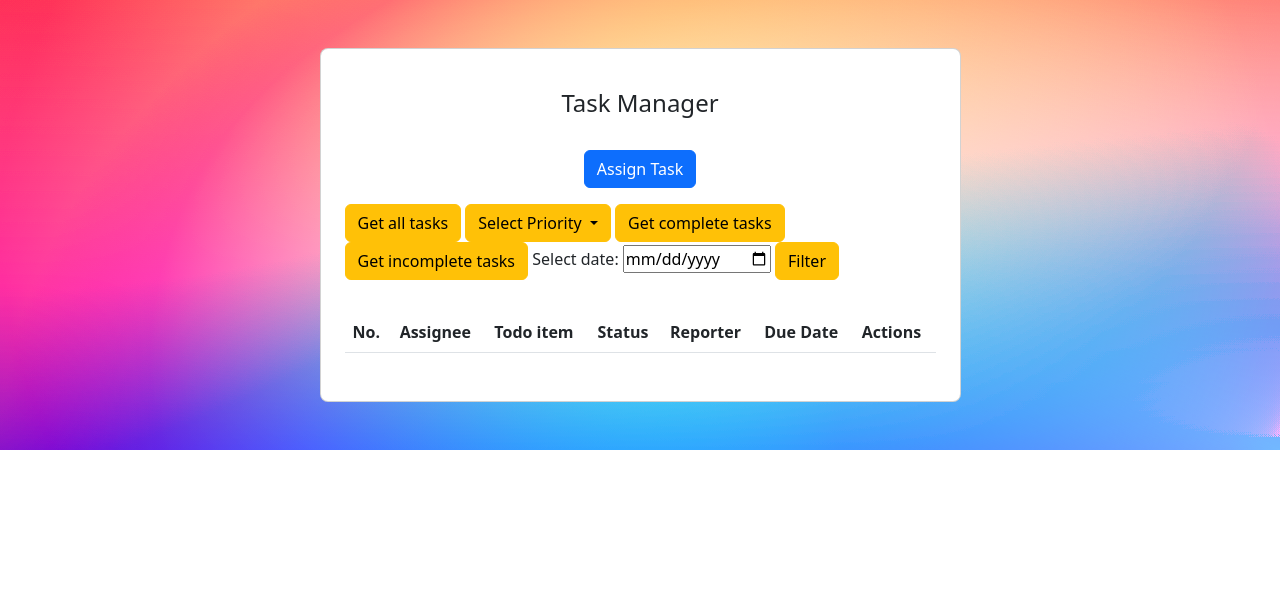
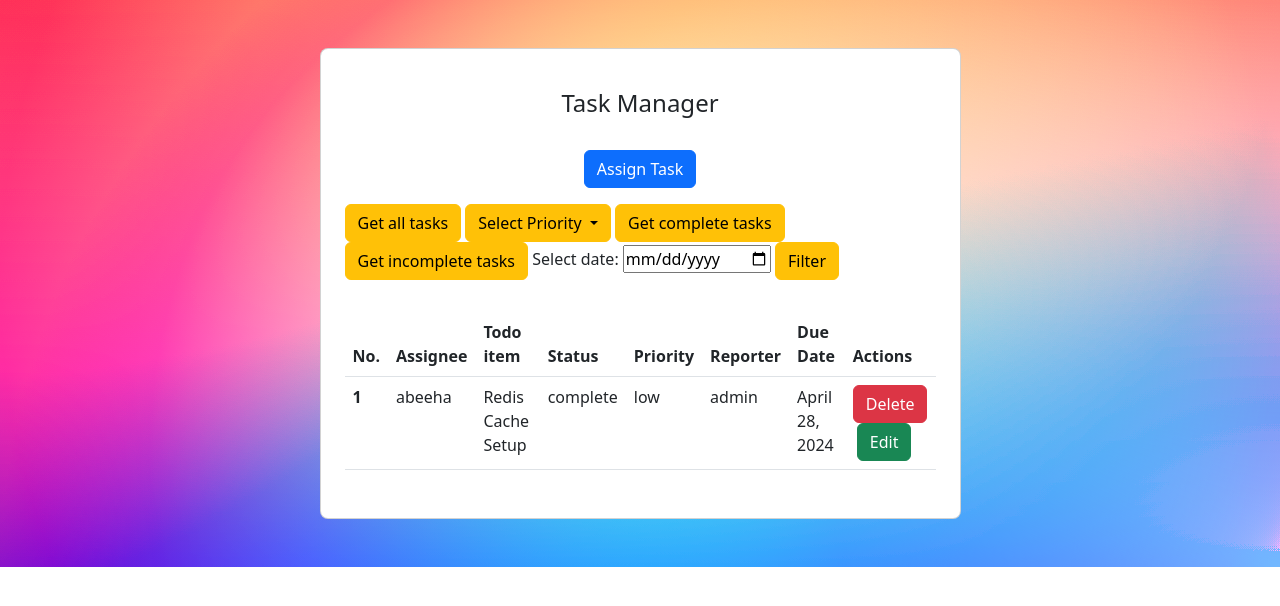
Before and after one commit to abeeehaa/TaskManager, a Django app: page /tasks/complete/ in a window 1280 px wide. Shown: the part 56-662 px from the top of the page. Run offline with Django 4.2, Linux system fonts and the light colour scheme; a user stored in the database is signed in; data comes from the database, SQL or seed files in the repository; both versions use the stored data as it was after the commit; lists and menus that the app fills with data are empty; some libraries are stand-ins or nearby versions.

Commit message:
removed minor bugs

```diff
--- a/tasks/models.py
+++ b/tasks/models.py
@@ -4,7 +4,7 @@ from django.contrib.auth.models import User
 class Task(models.Model):
     STATUS_CHOICES = (
         ('incomplete', 'Incomplete'),
-        ('complete', 'Complete'),
+        ('complete', 'Done'),
         ('in_progress', 'In Progress'),
         ('to_do', 'To Do'),
 
--- a/tasks/views.py
+++ b/tasks/views.py
@@ -90,15 +90,26 @@ class TaskListView(LoginRequiredMixin, ListView):
             tasks = Task.objects.filter(Q(assigned_to_user=self.request.user) | Q(assigned_by=self.request.user))
             return tasks
         elif status == 'priority' and priority in ['high', 'medium', 'low']:
-            return Task.objects.filter(priority=priority)
+            return Task.objects.filter(
+                Q(priority=priority) &
+                (Q(assigned_by=self.request.user) | Q(assigned_to_user=self.request.user))
+            )
         elif status == 'complete':
-            return Task.objects.filter(assigned_to_user=self.request.user, status='complete')
+            return Task.objects.filter(
+                Q(status='complete') &
+                (Q(assigned_by=self.request.user) | Q(assigned_to_user=self.request.user))
+            )
         elif status == 'incomplete':
-            return Task.objects.filter(assigned_to_user=self.request.user, status='incomplete')
+            return Task.objects.filter(
+                Q(status__in=['incomplete', 'to_do', 'in_progress']) &
+                (Q(assigned_by=self.request.user) | Q(assigned_to_user=self.request.user))
+            )
         elif status == 'date':
             date_str = self.request.GET.get('date')
             date = datetime.strptime(date_str, '%Y-%m-%d').date()
-            return Task.objects.filter(assigned_to_user=self.request.user, due_date=date)
+            return Task.objects.filter(
+                assigned_to_user=self.request.user, due_date=date
+            )
         else:
             return Task.objects.none()
 
@@ -162,11 +173,7 @@ class AssignTaskView(LoginRequiredMixin, View):
         return render(request, self.template_name, context)
 
     def post(self, request):
-        # team_id = request.POST.get('team')
-        # team = Team.objects.get(id=team_id)
-        # team_members = TeamMember.objects.filter(team=team)
 
-        # Assuming Task model has fields: title, description, due_date, priority, status
         title = request.POST.get('title')
         description = request.POST.get('description')
         due_date = request.POST.get('due_date')
--- a/templates/task_list.html
+++ b/templates/task_list.html
@@ -52,6 +52,7 @@
                     <th scope="col">Assignee</th>
                     <th scope="col">Todo item</th>
                     <th scope="col">Status</th>
+                    <th scope="col">Priority</th>
                     <th scope="col">Reporter</th>
                     <th scope="col">Due Date</th>
                     <th scope="col">Actions</th>
@@ -64,6 +65,7 @@
                       <td>{{ task.assigned_to_user.username }}</td>
                       <td>{{ task.title }}</td>
                       <td>{{ task.status }}</td>
+                      <td>{{ task.priority }}</td>
                       <td>{{ task.assigned_by.username }}</td>
                       <td>{{ task.due_date }}</td>
                       <td>
--- a/templates/update_task.html
+++ b/templates/update_task.html
@@ -45,7 +45,7 @@
                                 <div class="col-md-6 mb-4">
                                     <div data-mdb-input-init class="form-outline datepicker">
                                         <label for="due_date">Select due date</label>
-                                        <input type="date" class="form-control" name="due_date" id="due_date" value="{{ task.due_date }}">
+                                        <input type="date" class="form-control" name="due_date" id="due_date" value="{{ task.due_date|date:'Y-m-d' }}">
                                     </div>
                                 </div>
                                 <div class="col-md-6 mb-4">
```
Also changed, not shown: db.sqlite3.
